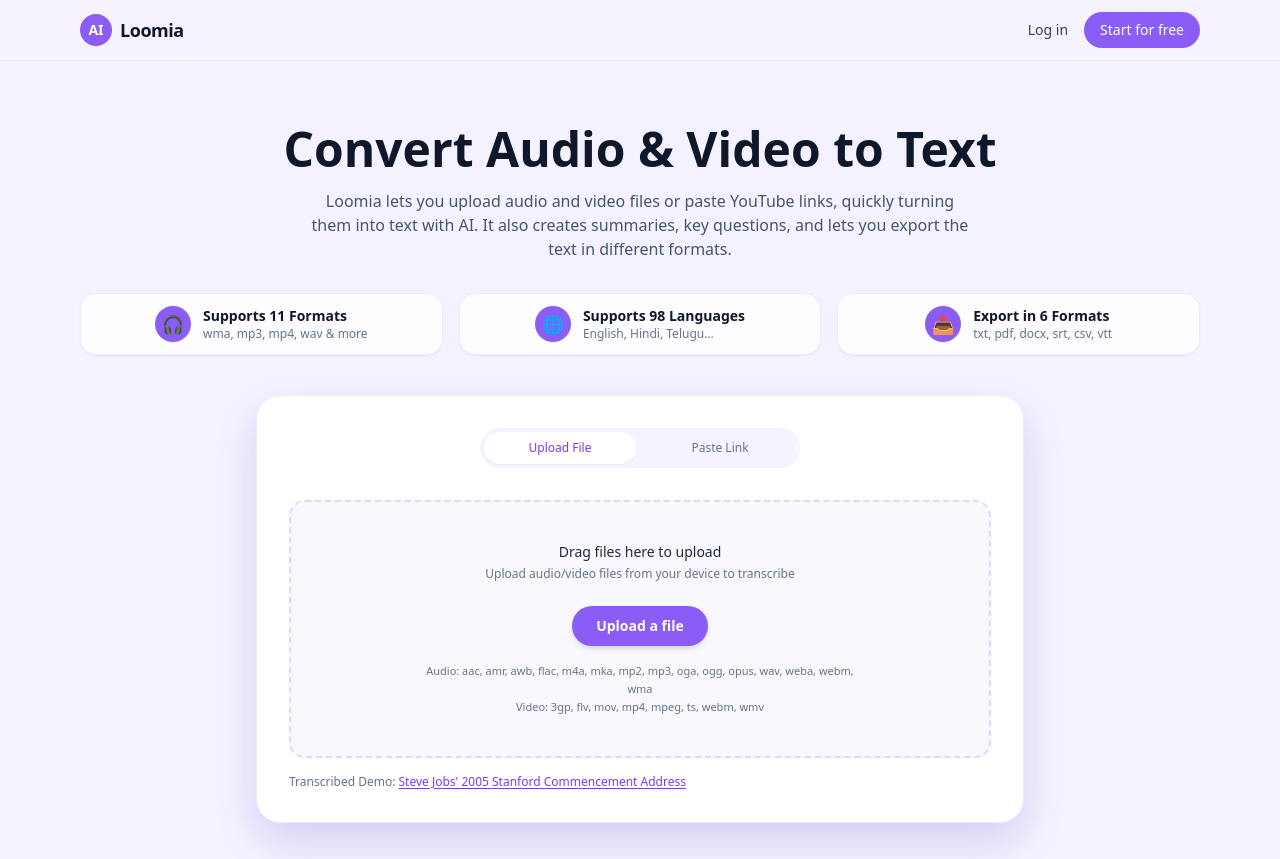
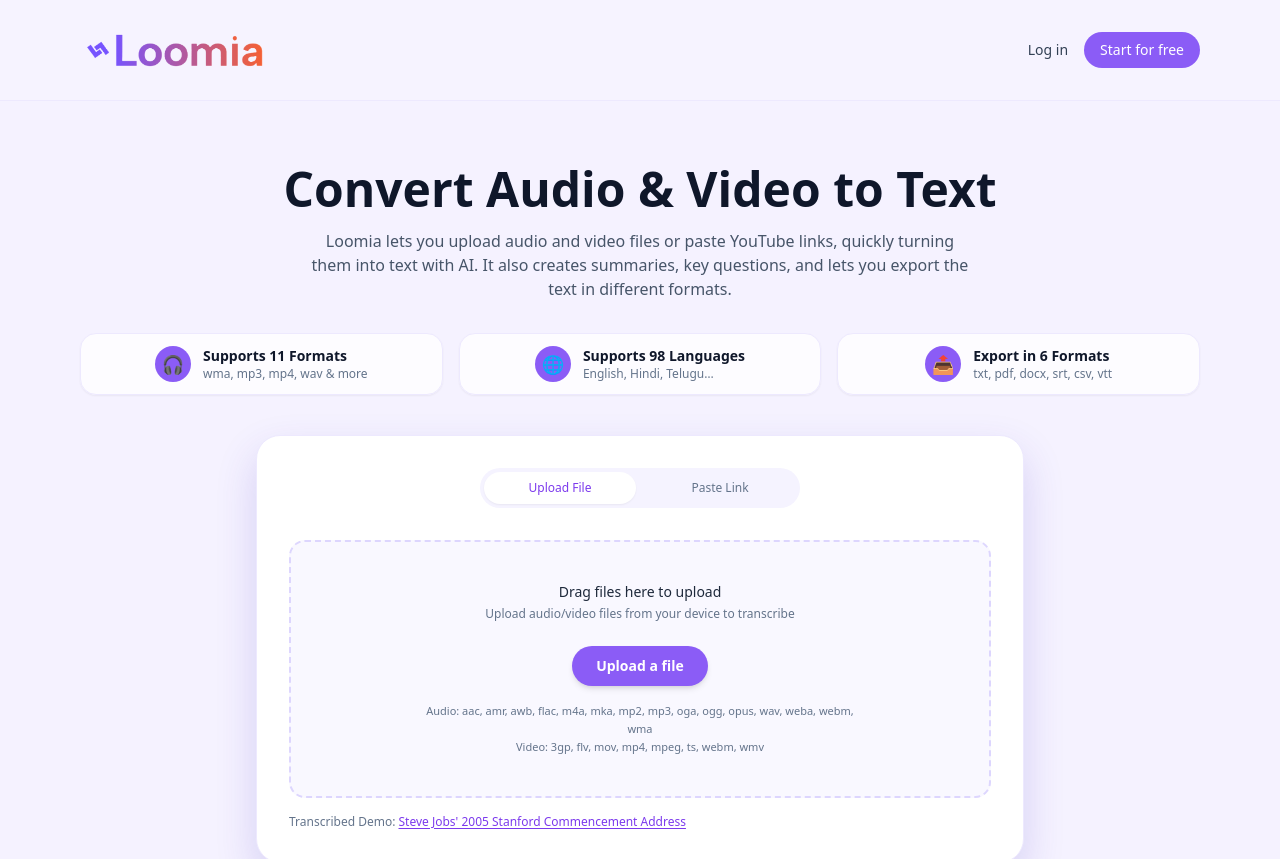
Before and after one commit to ShishirP7/Loomia_Frontend, a Next.js app: page / in a window 1280 px wide. Shown: the top 859 px of the page. Built offline with nearby package versions, Linux system fonts and the light colour scheme.

Commit message:
Logo Changed

```diff
--- a/components/Navbar.jsx
+++ b/components/Navbar.jsx
@@ -61,12 +61,9 @@ export default function Navbar() {
     <header className="sticky top-0 z-30 border-b border-violet-100 bg-[#f5f2ff]/90 backdrop-blur">
       <nav className="mx-auto flex max-w-6xl items-center justify-between px-4 py-3">
         <Link href="/" className="flex items-center gap-2">
-          <div className="flex h-8 w-8 items-center justify-center rounded-full bg-violet-500">
-            <span className="text-sm font-bold text-white">AI</span>
-          </div>
-          <span className="text-lg font-semibold tracking-tight text-slate-900">
-            Loomia
-          </span>
+            <div>
+              <img src="/logo.png" width={200} height={200} alt="Logo" />
+            </div>
         </Link>
 
         {/* IF NOT LOGGED IN */}
```
Also changed, not shown: public/Logo.png (added).
